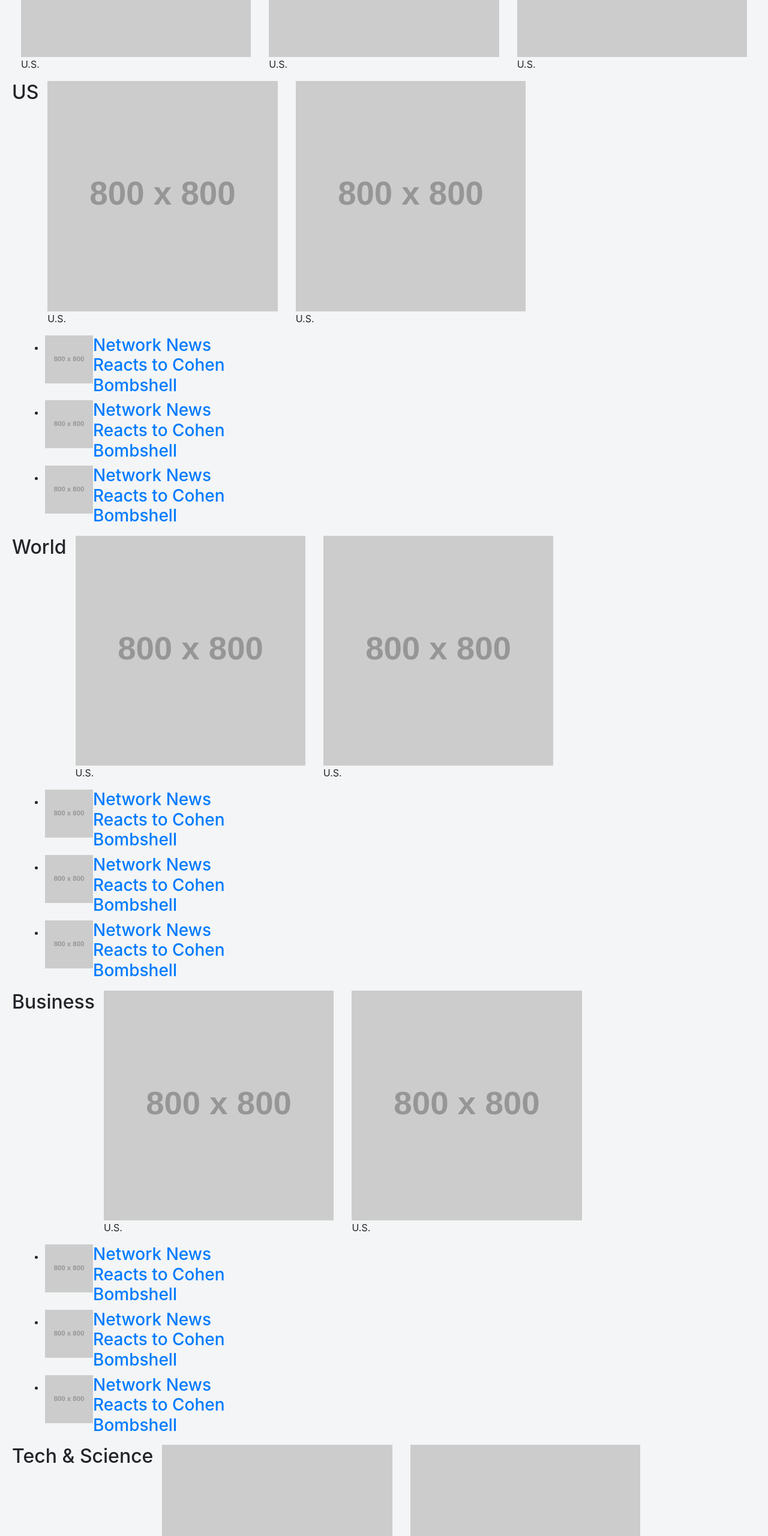
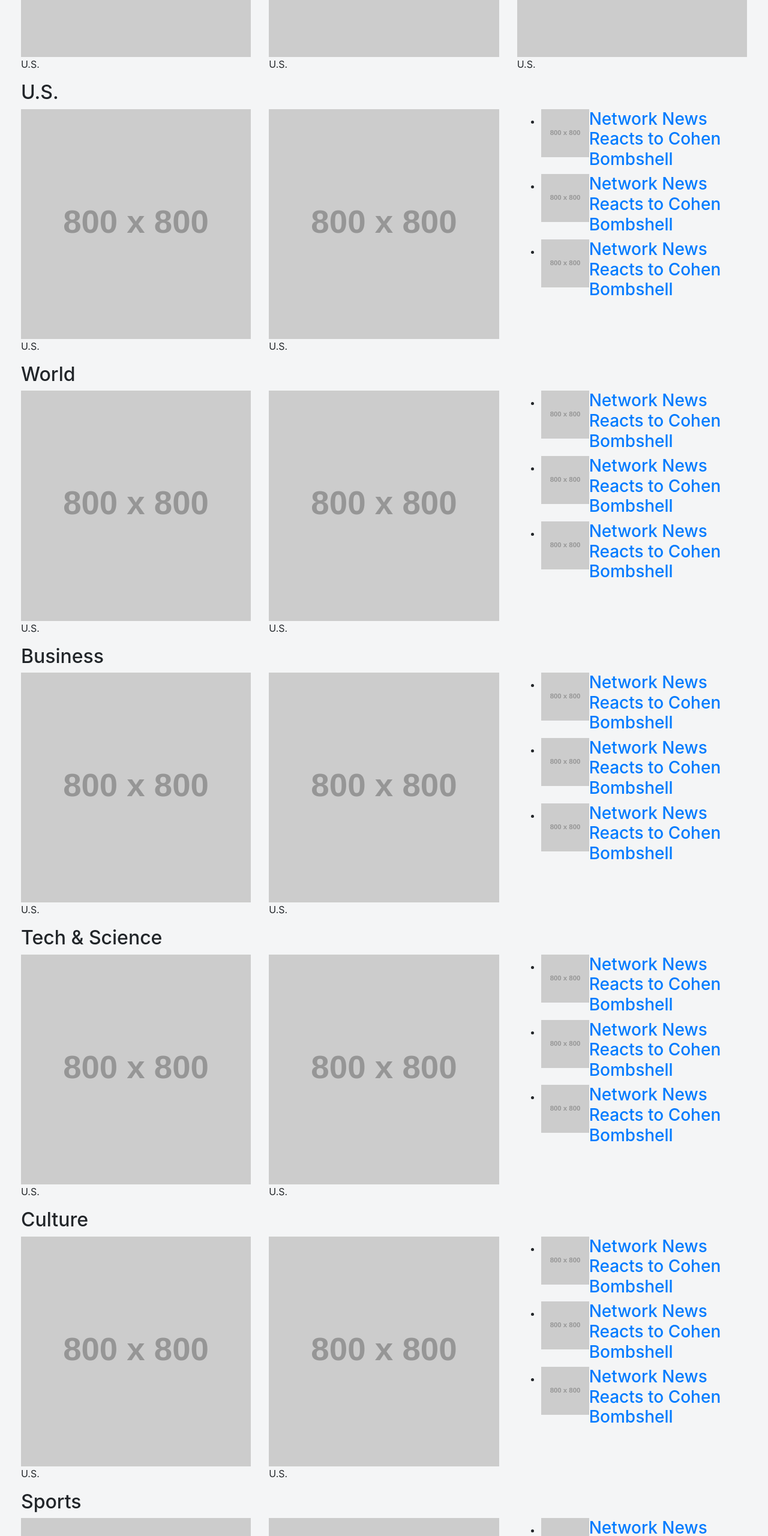
Before and after one commit to Chedak/newsweek-clone, a plain HTML site: page index.html in a window 1280 px wide. Shown: the part 4740-7300 px from the top of the page at 60% size. Drawn offline with nearby package versions, Linux system fonts and the light colour scheme; placeholder pictures from the web are drawn by us.

Commit message:
Fix categories layout

```diff
--- a/index.html
+++ b/index.html
@@ -590,7 +590,11 @@
           <section class="news-categories">
 
             <div class="row US">
-              <h2>US</h2>
+              <div class="col-12">
+                <h2>U.S.</h2>
+              </div>
+            </div>
+            <div class="row">
               <div class="col-4">
                 <figure>
                   <img class="img-fluid"  src="https://via.placeholder.com/800" />
@@ -631,7 +635,11 @@
             </div>
 
             <div class="row world">
-              <h2>World</h2>
+              <div class="col-12">
+                <h2>World</h2>
+              </div>
+            </div>
+            <div class="row">
               <div class="col-4">
                 <figure>
                   <img class="img-fluid"  src="https://via.placeholder.com/800" />
@@ -672,7 +680,11 @@
             </div>
 
             <div class="row business">
-              <h2>Business</h2>
+              <div class="col-12">
+                <h2>Business</h2>
+              </div>
+            </div>
+            <div class="row">
               <div class="col-4">
                 <figure>
                   <img class="img-fluid"  src="https://via.placeholder.com/800" />
@@ -713,7 +725,11 @@
             </div>
 
             <div class="row tech-science">
-              <h2>Tech & Science</h2>
+              <div class="col-12">
+                <h2>Tech & Science</h2>
+              </div>
+            </div>
+            <div class="row">
               <div class="col-4">
                 <figure>
                   <img class="img-fluid"  src="https://via.placeholder.com/800" />
@@ -754,7 +770,11 @@
             </div>
 
             <div class="row culture">
-              <h2>Culture</h2>
+              <div class="col-12">
+                <h2>Culture</h2>
+              </div>
+            </div>
+            <div class="row">
               <div class="col-4">
                 <figure>
                   <img class="img-fluid"  src="https://via.placeholder.com/800" />
@@ -795,7 +815,11 @@
             </div>
 
             <div class="row sports">
-              <h2>Sports</h2>
+              <div class="col-12">
+                <h2>Sports</h2>
+              </div>
+            </div>
+            <div class="row">
               <div class="col-4">
                 <figure>
                   <img class="img-fluid"  src="https://via.placeholder.com/800" />
```
